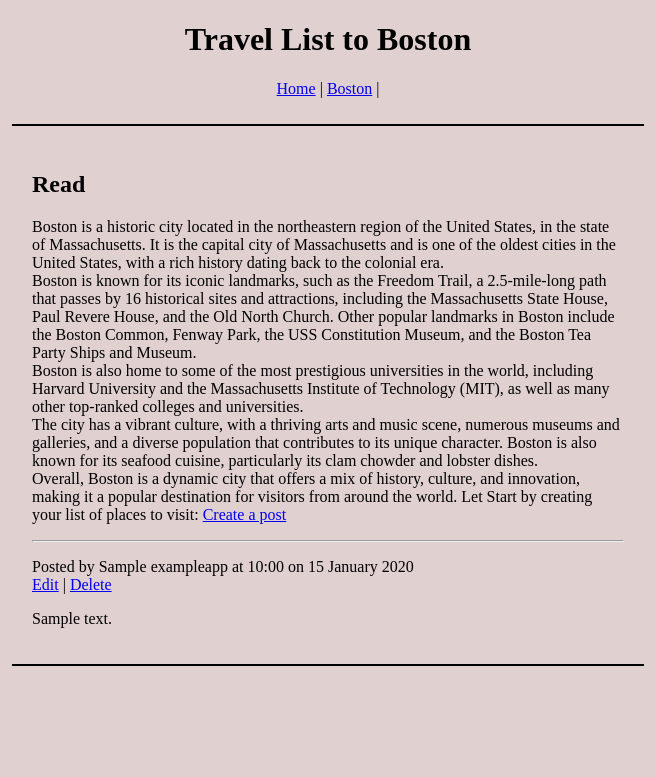
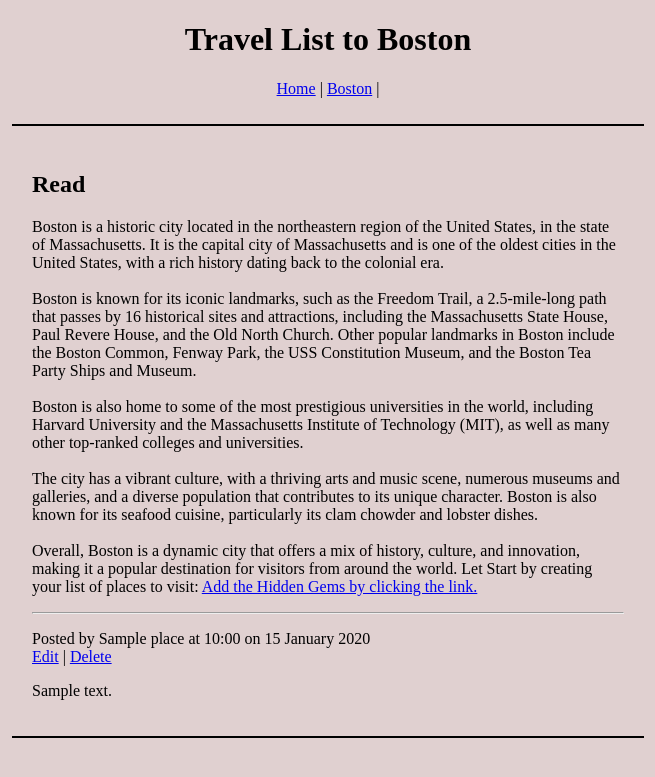
Before and after one commit to ShreyaJakharC/webApp, a Flask app: page /read in a window 1280 px wide. Shown: the top 777 px of the page, without its empty margins (312-967 px from the left). Run offline with Flask 2, Linux system fonts and the light colour scheme; a database or web service that is not in the repository returns one stand-in record (values such as "Sample title"); parts of the project's set-up code (start-up, migrations or seed data) failed here and were passed over.

Commit message:
Boston 2

```diff
--- a/app.py
+++ b/app.py
@@ -63,8 +63,8 @@ def create_post():
     Route for POST requests to the create page.
     Accepts the form submission data for a new document and saves the document to the database.
     """
-    name = request.form['fname']
-    message = request.form['fmessage']
+    name = request.form['place']
+    message = request.form['address']
 
 
     # create a new document with the data the user entered
@@ -94,8 +94,8 @@ def edit_post(mongoid):
     Route for POST requests to the edit page.
     Accepts the form submission data for the specified document and updates the document in the database.
     """
-    name = request.form['fname']
-    message = request.form['fmessage']
+    name = request.form['place']
+    message = request.form['address']
 
     doc = {
         # "_id": ObjectId(mongoid),
--- a/templates/create.html
+++ b/templates/create.html
@@ -5,10 +5,10 @@
 
 </p>
 <form method="POST" action="{{ url_for('create_post') }}">
-  <p>Your name: <input type="text" id="fname" name="fname" /><br /></p>
+  <p>Your name: <input type="text" id="place" name="place" /><br /></p>
   <p>
     Message:
-    <textarea type="text" id="fmessage" name="fmessage"></textarea>
+    <textarea type="text" id="address" name="address"></textarea>
   </p>
   <p>
     <a href="{{ url_for('read')}}">Cancel</a>
--- a/templates/edit.html
+++ b/templates/edit.html
@@ -7,11 +7,11 @@
 <form method="POST" action="{{ url_for('edit_post', mongoid=mongoid) }}">
   <p>
     Your name:
-    <input type="text" id="fname" name="fname" value="{{doc.name}}" /><br />
+    <input type="text" id="place" name="place" value="{{doc.place}}" /><br />
   </p>
   <p>
     Message:
-    <textarea id="fmessage" name="fmessage">{{doc.message}}</textarea>
+    <textarea id="address" name="address">{{doc.address}}</textarea>
   </p>
   <p>
     <a href="{{ url_for('read')}}">Cancel</a>
--- a/templates/read.html
+++ b/templates/read.html
@@ -7,35 +7,39 @@
     of Massachusetts. It is the capital city of Massachusetts and is one of the oldest cities in the
     United States, with a rich history dating back to the colonial era.
     <br>
+    <br>
     Boston is known for its iconic landmarks, such as the Freedom Trail, a 2.5-mile-long path
     that passes by 16 historical sites and attractions, including the Massachusetts State House,
     Paul Revere House, and the Old North Church. Other popular landmarks in Boston include the Boston
     Common, Fenway Park, the USS Constitution Museum, and the Boston Tea Party Ships and Museum.
     <br>
+    <br>
     Boston is also home to some of the most prestigious universities in the world, including Harvard
     University and the Massachusetts Institute of Technology (MIT), as well as many other top-ranked
     colleges and universities.
+    <br>
     <br>
     The city has a vibrant culture, with a thriving arts and music scene, numerous museums and
     galleries, and a diverse population that contributes to its unique character. Boston is also
     known for its seafood cuisine, particularly its clam chowder and lobster dishes.
     <br>
+    <br>
     Overall, Boston is a dynamic city that offers a mix of history, culture, and innovation,
     making it a popular destination for visitors from around the world.
 
-    Let Start by creating your list of places to visit: <a href="{{ url_for('create')}}">Create a post</a>
+    Let Start by creating your list of places to visit: <a href="{{ url_for('create')}}">Add the Hidden Gems by clicking the link.</a>
 
     {% for doc in docs %}
     <div>
         <hr class="solid">
         <p class="post">
-            Posted by {{doc.name}} at {{ doc.created_at.strftime("%H:%M on %d %B %Y") }}
+            Posted by {{doc.place}} at {{ doc.created_at.strftime("%H:%M on %d %B %Y") }}
             <br/>
             <a href="{{ url_for('edit',mongoid=doc._id)}}">Edit</a> | <a href="{{ url_for('delete',mongoid=doc._id)}}">Delete</a>
             <br/>
         </p>
         <p>
-            {{ doc.message }}
+            {{ doc.address }}
         </p>
 
     </div>
```
